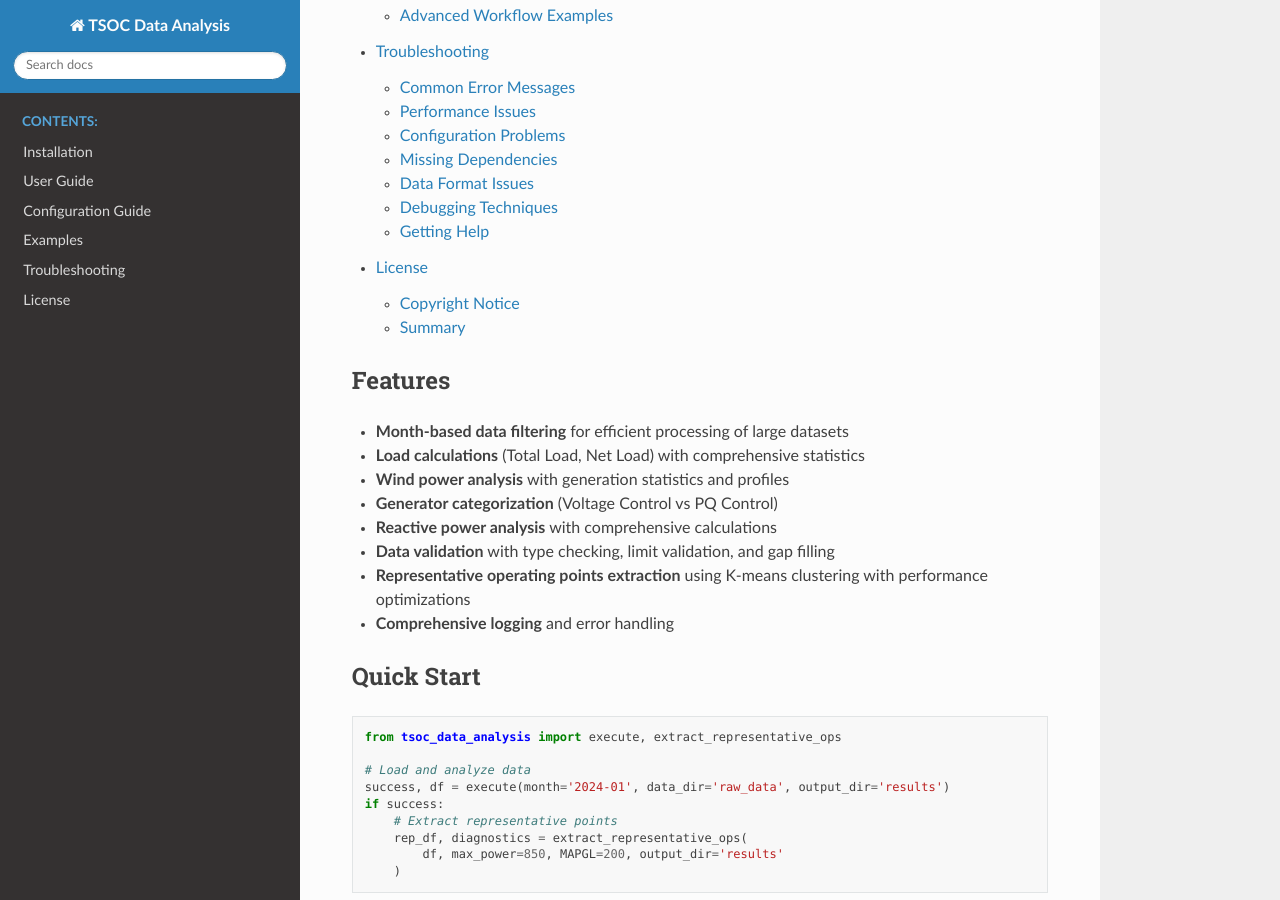
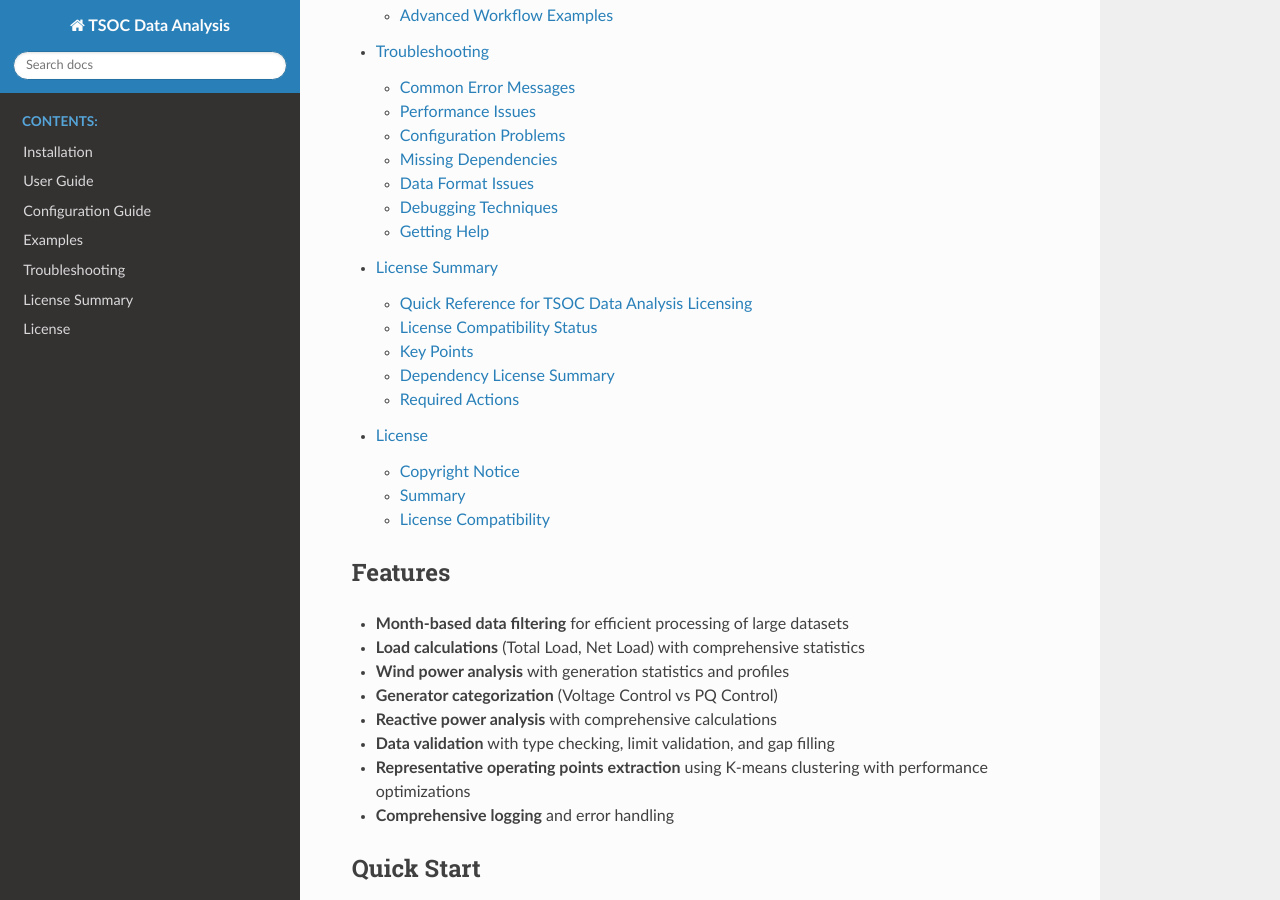
Before and after one commit to SPS-L/TSOC-data-analysis, a Sphinx documentation site: the page built from docs/source/index.rst, in a window 1280 px wide and 900 px high, scrolled down 1172 px. Built offline with Sphinx 7.4.7 and the Read the Docs theme 3.1.0, drawn with Linux system fonts in a browser that asks for light colours; some of the changed lines change nothing that is shown.

Commit message:
Update documentation

```diff
--- a/docs/source/index.rst
+++ b/docs/source/index.rst
@@ -37,6 +37,7 @@
    configuration
    examples
    troubleshooting
+   license_summary
    license
 
 Features
--- a/docs/source/license.rst
+++ b/docs/source/license.rst
@@ -231,3 +231,10 @@
 * Include the original copyright notice and license
 * State any significant changes you made to the software
 * Include a copy of the license with the software
+
+License Compatibility
+--------------------
+
+For a summary of license compatibility with all dependencies, see :doc:`license_summary`.
+
+This analysis confirms that all dependencies used in TSOC Data Analysis are fully compatible with the Apache License, Version 2.0, ensuring maximum flexibility for commercial use and distribution.
--- /dev/null
+++ b/docs/source/license_summary.rst
@@ -0,0 +1,49 @@
+License Summary
+==============
+
+Quick Reference for TSOC Data Analysis Licensing
+-----------------------------------------------
+
+**Primary License**: Apache License, Version 2.0
+**Copyright**: 2024 Sustainable Power Systems Lab (SPSL)
+**Contact**: info@sps-lab.org
+**Website**: https://sps-lab.org
+
+License Compatibility Status
+---------------------------
+
+✅ **All dependencies are fully compatible with Apache 2.0**
+
+Key Points
+----------
+
+* **Commercial Use**: ✅ Permitted
+* **Modification**: ✅ Permitted
+* **Distribution**: ✅ Permitted
+* **Patent Protection**: ✅ Included in Apache 2.0
+* **No GPL Dependencies**: ✅ No copyleft requirements
+
+Dependency License Summary
+-------------------------
+
+**Core Dependencies**:
+* pandas, numpy, seaborn, scikit-learn, scipy, psutil, joblib: BSD-3-Clause
+* matplotlib: Custom (Apache 2.0 compatible)
+* openpyxl: MIT
+
+**Development Dependencies**:
+* pytest, black, flake8, mypy: MIT
+* sphinx: BSD
+* sphinx-rtd-theme, sphinx-autodoc-typehints: MIT
+
+Required Actions
+---------------
+
+When using TSOC Data Analysis, you must:
+
+1. Include the Apache 2.0 license text
+2. Include the SPSL copyright notice
+3. Include the NOTICE file with dependency attributions
+4. State any modifications made to the software
+
+For full license text, see :doc:`license`.
```
Also changed, not shown: docs/README.md (added), 16 other files.
